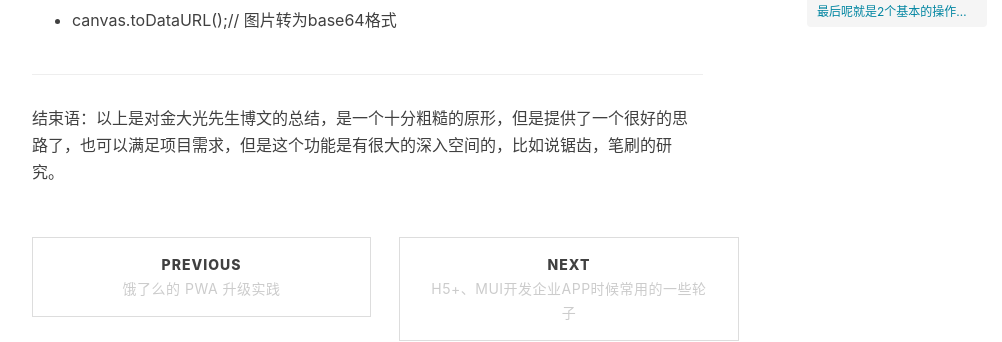
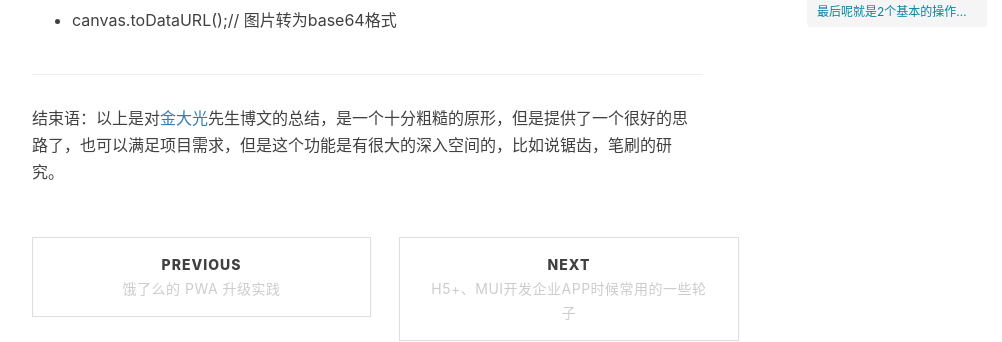
Before and after one commit to Lvlanqiu/Lvlanqiu.github.io, a Jekyll site: the page built from _posts/2017-08-08-Handwrite-signature-by-canvas(1).markdown, in a window 1280 px wide and 900 px high, scrolled down 1713 px. Shown: the part 152-494 px from the top of the window, without its empty margins (233-1235 px from the left). Built offline with Jekyll 4.4.1, drawn with Linux system fonts in a browser that asks for light colours; nearby versions of some CDN libraries; comment, search, counter and statistics services are not loaded; some of the changed lines change nothing that is shown.

Commit message:
new file

```diff
--- a/_includes/posts/2018-08-08-Handwrite-signature-by-canvas/zh.md
+++ b/_includes/posts/2018-08-08-Handwrite-signature-by-canvas/zh.md
@@ -42,6 +42,6 @@ var ctx = document.getContext('2d');//画笔对象
 
 ---
 
-结束语：以上是对金大光先生博文的总结，是一个十分粗糙的原形，但是提供了一个很好的思路了，也可以满足项目需求，但是这个功能是有很大的深入空间的，比如说锯齿，笔刷的研究。
+结束语：以上是对[金大光](https://blog.csdn.net/qq_17757973/article/details/78721917)先生博文的总结，是一个十分粗糙的原形，但是提供了一个很好的思路了，也可以满足项目需求，但是这个功能是有很大的深入空间的，比如说锯齿，笔刷的研究。
 
 [1]: https://blog.csdn.net/qq_17757973/article/details/78721917
```
